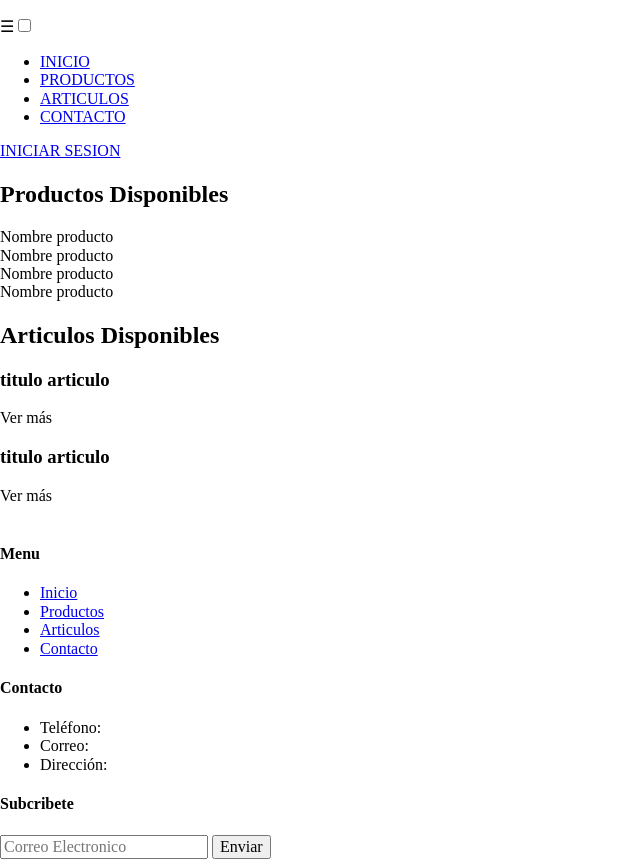
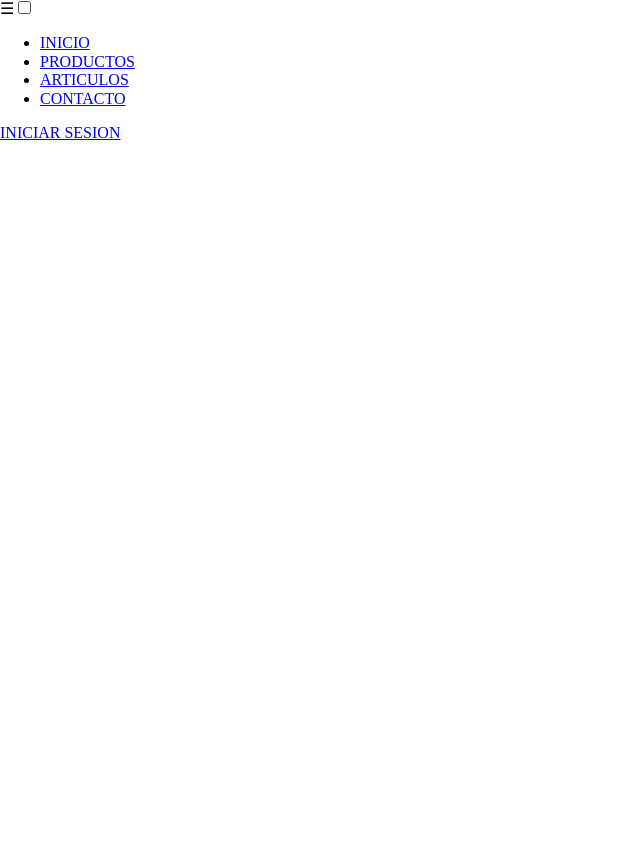
Before and after one commit to bibianabaldrich/bibianabaldrich.github.io, a plain HTML site: page index.html in a window 1280 px wide. Shown: the whole page, without its empty margins (0-640 px from the left). After the commit the page ends 800 px from the top, so only its background shows below. Drawn offline with Linux system fonts and the light colour scheme.

Commit message:
estructura

```diff
--- a/index.html
+++ b/index.html
@@ -20,21 +20,6 @@
 
 <body>
     <header>
-        <!-- Banner -->
-        <div class="banner">
-            <div id="lineader" class="linea">
-                <div class="linea-decorativa"></div>
-            </div>
-
-            <div class="logo">
-                <a href="/index.html"> <img src="Assets/logo_pagina.png" alt="" class="logo-imagen" /></a>
-
-            </div>
-            <div id="lineaizq" class="linea">
-                <div class="linea-decorativa"></div>
-            </div>
-        </div>
-
         <!-- Menu -->
         <div class="menu-navegacion">
             <!-- Nav bar -->
@@ -69,79 +54,11 @@
             </div>
         </div>
 
-        <!--Productos disponibles -->
-        <div class="contenedor-productosdisponibles">
-            <div class="productosdisponibles">
-                <h2 class="titulo-productosdisponibles">Productos Disponibles</h2>
-                <div class="grid-productosdisponibles">
-                    <div id="productod1" class="imagenpd"></div>
-                    <label for="" class="nombreproducto">Nombre producto</label>
-                    <div id="productod2" class="imagenpd"></div>
-                    <label for="" class="nombreproducto">Nombre producto</label>
-                    <div id="productod3" class="imagenpd"></div>
-                    <label for="" class="nombreproducto">Nombre producto</label>
-                    <div id="productod4" class="imagenpd"></div>
-                    <label for="" class="nombreproducto">Nombre producto</label>
-                </div>
-            </div>
-        </div>
-
-        <!-- Articulos disponibles -->
-        <div class="contenedor-articulosdisponibles">
-            <h2 class="titulo-articulosdisponibles">Articulos Disponibles</h2>
-            <div class="grid-articulosdisponibles">
-                <div id="articulodp1" class="imagenapd">
-                    <div id="fotodp1" class="fotodelarticulo"></div>
-                    <div class="contenidodelarticulo">
-                        <h3 class="tituloarticulo">titulo articulo</h3>
-                        <div class="btnVermas">Ver más</div>
-                    </div>
-                </div>
-                <div id="articulodp2" class="imagenapd">
-                    <div id="foto2" class="fotodelarticulo"></div>
-                    <div class="contenidodelarticulo">
-                        <h3 class="tituloarticulo">titulo articulo</h3>
-                        <div class="btnVermas">Ver más</div>
-                    </div>
-                </div>
-            </div>
-        </div>
     </main>
 
     <!-- footer -->
     <footer>
-        <div class="piedepagina">
-            <div id="div-logo-footer" class="division-footer">
-                <a href="/index.html"><img src="Assets/logo_pagina.png" alt="" class="logo-footer-imagen" /></a>
 
-            </div>
-            <div id="div-menu-footer" class="division-footer">
-                <h4>Menu</h4>
-                <ul>
-                    <li><a href="/index.html">Inicio</a></li>
-                    <li><a href="/Visitantes/productos.html">Productos</a></li>
-                    <li><a href="/Visitantes/articulos.html">Articulos</a></li>
-                    <li><a href="/Visitantes/contacto.html">Contacto</a></li>
-                </ul>
-            </div>
-            <div id="div-contacto-footer" class="division-footer">
-                <h4>Contacto</h4>
-                <ul>
-                    <li>Teléfono:</li>
-                    <li>Correo:</li>
-                    <li>Dirección:</li>
-
-                </ul>
-            </div>
-            <div id="div-subscripcion" class="division-footer">
-                <h4 id="titulosub-footer">Subcribete</h4>
-                <input type="email" name="" id="correosubcripcion" placeholder="Correo Electronico">
-                <button type="submit" class="btn-iniciar-sesion" id="btn-sub-footer">
-                    <label for="">Enviar</label>
-                </button>
-
-            </div>
-        </div>
     </footer>
 </body>
 
```
